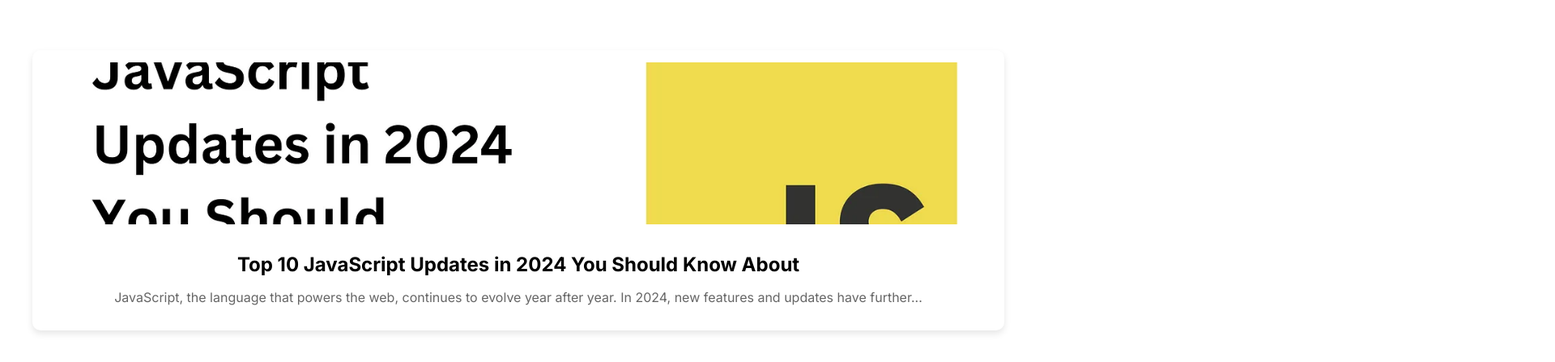
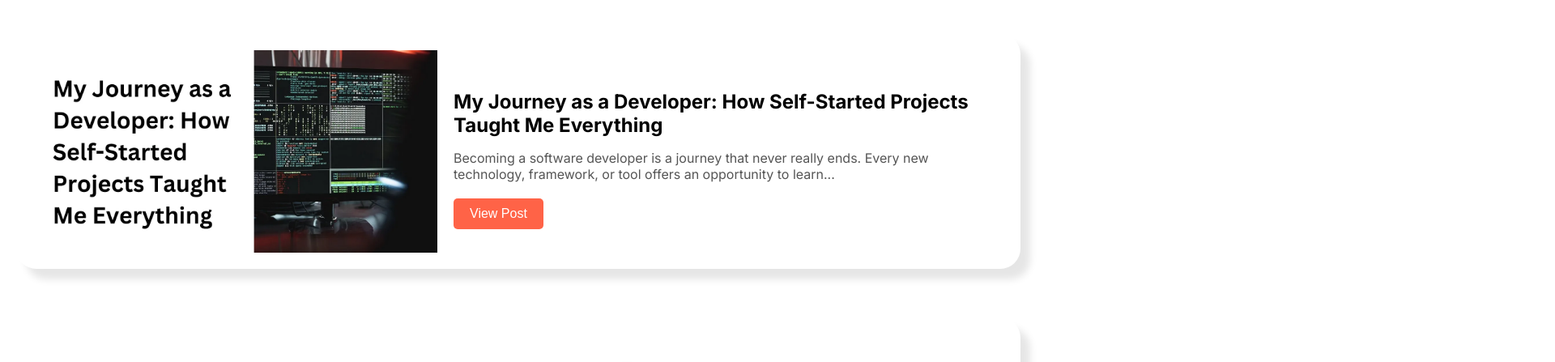
Before and after one commit to egerges/egerges, a Next.js app in the folder app/: page / in a window 1280 px wide. Shown: the part 2291-2738 px from the top of the page at 81% size, 1920 px wide, since content can reach past the window. Built offline with nearby package versions, Linux system fonts and the light colour scheme.

Commit message:
style: style fix

```diff
--- a/app/src/app/components/BlogCarousel.jsx
+++ b/app/src/app/components/BlogCarousel.jsx
@@ -1,21 +1,23 @@
-import React, { useState, useEffect } from "react";
+"use client";
+
+import React from "react";
 import MainScreenBlog from "./MainScreenBlog";
+import blogData from "../data/blogs.json";
 import styles from "../styles/BlogCarousel.module.css";
 
-const BlogCarousel = ({ blogs = [] }) => {
-  const [currentIndex, setCurrentIndex] = useState(0);
-
-  useEffect(() => {
-    const interval = setInterval(() => {
-      setCurrentIndex((prevIndex) => (prevIndex + 1) % blogs.length);
-    }, 3000); // Change slide every 3 seconds
-
-    return () => clearInterval(interval);
-  }, [blogs.length]);
+const BlogCarousel = () => {
+  // Filter favourite blogs
+  const favouriteBlogs = blogData.filter((blog) => blog.favourite);
 
   return (
     <div className={styles.carouselContainer}>
-      <MainScreenBlog blog={blogs[currentIndex]} />
+      {favouriteBlogs.map((blog, index) => (
+        <MainScreenBlog
+          key={index}
+          blog={blog}
+          isEven={index % 2 === 0} // Reverse layout for even-indexed blogs
+        />
+      ))}
     </div>
   );
 };
--- a/app/src/app/components/MainScreenBlog.jsx
+++ b/app/src/app/components/MainScreenBlog.jsx
@@ -3,18 +3,21 @@
 import React from "react";
 import styles from "../styles/MainScreenBlog.module.css";
 
-const MainScreenBlog = ({ blog = {} }) => {
+const MainScreenBlog = ({ blog = {}, isEven }) => {
   return (
-    <div className={styles.blogContainer}>
+    <div className={`${styles.blogContainer} ${isEven ? styles.reverse : ""}`}>
+      <div className={styles.blogInfo}>
+        <h2 className={styles.blogTitle}>{blog?.title}</h2>
+        <p className={styles.blogDescription}>{blog?.description}</p>
+        <a href={blog?.url} target="_blank" rel="noopener noreferrer">
+          <button className={styles.viewPostButton}>View Post</button>
+        </a>
+      </div>
       <img
         src={blog?.imageUrl}
         alt={blog?.title}
         className={styles.blogImage}
       />
-      <div className={styles.blogInfo}>
-        <h2>{blog?.title}</h2>
-        <p>{blog?.description}</p>
-      </div>
     </div>
   );
 };
--- a/app/src/app/components/NavBar.js
+++ b/app/src/app/components/NavBar.jsx
@@ -14,7 +14,9 @@ const NavBar = () => {
   return (
     <header className={styles.navbar}>
       <div className={styles.logoContainer}>
-        <Image src="/Logo.svg" alt="Logo" width={50} height={50} />
+        <a href="/">
+          <Image src="/Logo.svg" alt="Logo" width={50} height={50} />
+        </a>
       </div>
       <nav className={`${styles.navLinks} ${isOpen ? styles.open : ""}`}>
         <ul>
--- a/app/src/app/styles/BlogCarousel.module.css
+++ b/app/src/app/styles/BlogCarousel.module.css
@@ -1,9 +1,5 @@
 .carouselContainer {
-  width: 100%;
-  overflow: hidden;
-  position: relative;
+  display: flex;
+  flex-direction: column;
+  gap: 30px;
 }
-
-.carouselContainer div {
-  transition: transform 0.5s ease;
-}
--- a/app/src/app/styles/MainScreenBlog.module.css
+++ b/app/src/app/styles/MainScreenBlog.module.css
@@ -1,28 +1,62 @@
 .blogContainer {
   display: flex;
-  flex-direction: column;
-  margin: 20px;
-  padding: 15px;
-  border-radius: 10px;
-  box-shadow: 0 4px 8px rgba(0, 0, 0, 0.1);
+  align-items: center;
+  margin-bottom: 30px;
+  padding: 20px;
+  /* background-color: #f9f9f9; */
+  border-radius: 25px;
+  box-shadow: 12px 13px 10px rgba(0, 0, 0, 0.1);
+  text-align: left;
+}
+
+.reverse {
+  flex-direction: row-reverse;
+}
+
+.blogInfo {
+  flex: 1;
+  padding: 0 20px;
 }
 
 .blogImage {
-  width: 100%;
-  height: 200px;
+  width: 500px;
+  height: 250px;
   object-fit: cover;
-  border-radius: 10px;
+  /* border-radius: 8px; */
 }
 
-.blogInfo {
-  margin-top: 15px;
+.blogTitle {
+  font-size: 1.5rem;
+  margin-bottom: 15px;
 }
 
-.blogInfo h2 {
-  font-size: 1.5rem;
-  margin-bottom: 10px;
+.blogDescription {
+  font-size: 1rem;
+  color: #555;
+  margin-bottom: 20px;
 }
 
-.blogInfo p {
-  color: #666;
+.viewPostButton {
+  padding: 10px 20px;
+  background-color: #ff6347;
+  color: white;
+  border: none;
+  border-radius: 5px;
+  cursor: pointer;
+  font-size: 1rem;
 }
+
+.viewPostButton:hover {
+  background-color: #ff4500;
+}
+
+@media screen and (max-width: 768px) {
+  .blogContainer {
+    flex-direction: column-reverse;
+  }
+
+  .blogImage {
+    width: 110%;
+    height: 200px;
+  }
+}
```
